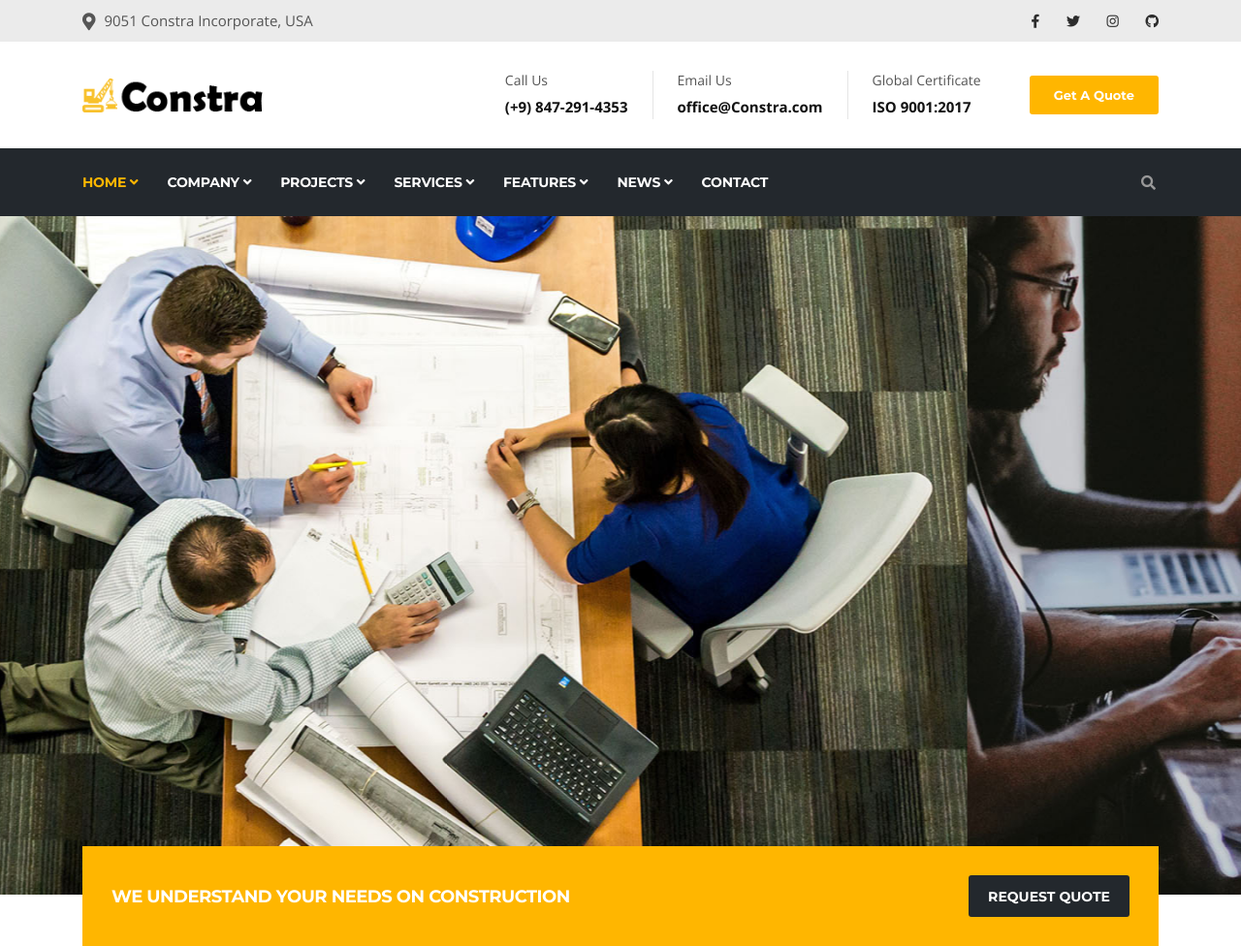
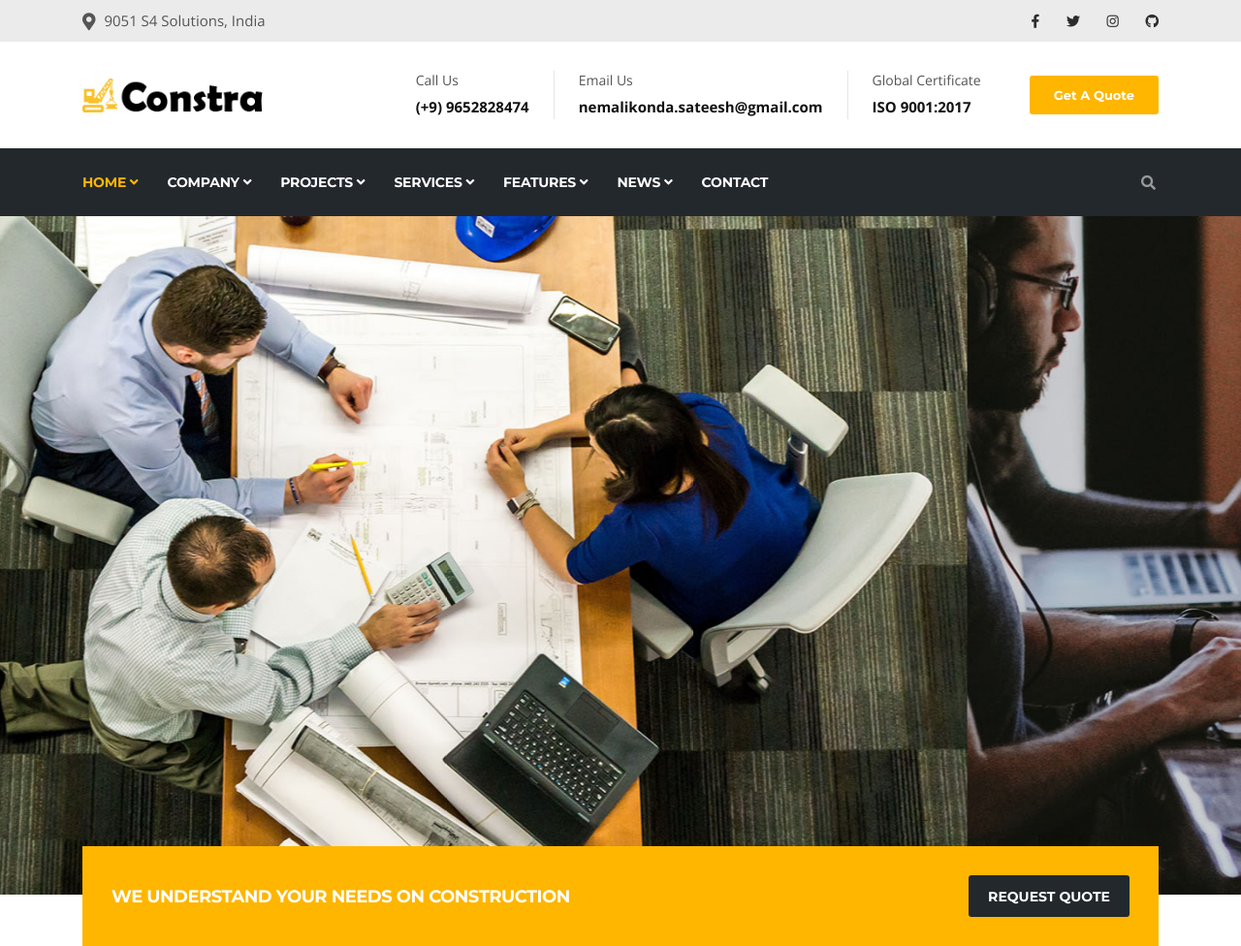
Before and after one commit to Shivaram18/S4, a plain HTML site: page index.html in a window 1280 px wide. Shown: the top 976 px of the page at 97% size. Drawn offline with nearby package versions, Linux system fonts and the light colour scheme; some packages are replaced by stand-ins of ours.

Commit message:
Add files via upload

```diff
--- a/index.html
+++ b/index.html
@@ -5,7 +5,7 @@
   <!-- Basic Page Needs
 ================================================== -->
   <meta charset="utf-8">
-  <title>Constra - Construction Html5 Template</title>
+  <title>S4 - Solutions </title>
 
   <!-- Mobile Specific Metas
 ================================================== -->
@@ -42,7 +42,7 @@
           <div class="row">
               <div class="col-lg-8 col-md-8">
                 <ul class="top-info text-center text-md-left">
-                    <li><i class="fas fa-map-marker-alt"></i> <p class="info-text">9051 Constra Incorporate, USA</p>
+                    <li><i class="fas fa-map-marker-alt"></i> <p class="info-text">9051 S4 Solutions, India</p>
                     </li>
                 </ul>
               </div>
@@ -91,7 +91,7 @@
                     <div class="info-box">
                       <div class="info-box-content">
                           <p class="info-box-title">Call Us</p>
-                          <p class="info-box-subtitle">(+9) 847-291-4353</p>
+                          <p class="info-box-subtitle">(+9) 9652828474</p>
                       </div>
                     </div>
                   </li>
@@ -99,7 +99,7 @@
                     <div class="info-box">
                       <div class="info-box-content">
                           <p class="info-box-title">Email Us</p>
-                          <p class="info-box-subtitle">office@Constra.com</p>
+                          <p class="info-box-subtitle">nemalikonda.sateesh@gmail.com</p>
                       </div>
                     </div>
                   </li>
```
